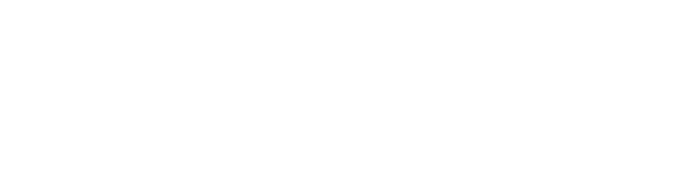
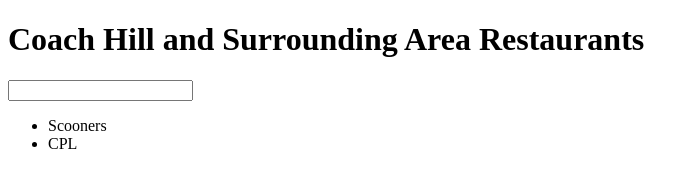
Before and after one commit to chawk073uofc/map-app, a plain HTML site: page index.html in a window 1280 px wide. Shown: the whole page, without its empty margins (0-699 px from the left). Drawn offline with Linux system fonts and the light colour scheme.

Commit message:
add restaurant list to knockout view

```diff
--- a/index.html
+++ b/index.html
@@ -7,8 +7,11 @@
     <link href='css/styles.css' rel='stylesheet'> <!--TODO: minify-->
 </head>
 <body>
-
-
+<h1>Coach Hill and Surrounding Area Restaurants</h1>
+<input data-bind="searchTerm">
+<ul data-bind="foreach: restaurants">
+    <li><span data-bind="text: name"></span></li>
+</ul>
 
 
 <script src="lib/knockout-3.4.2.js"></script> <!--TODO: use cdn-->
```
